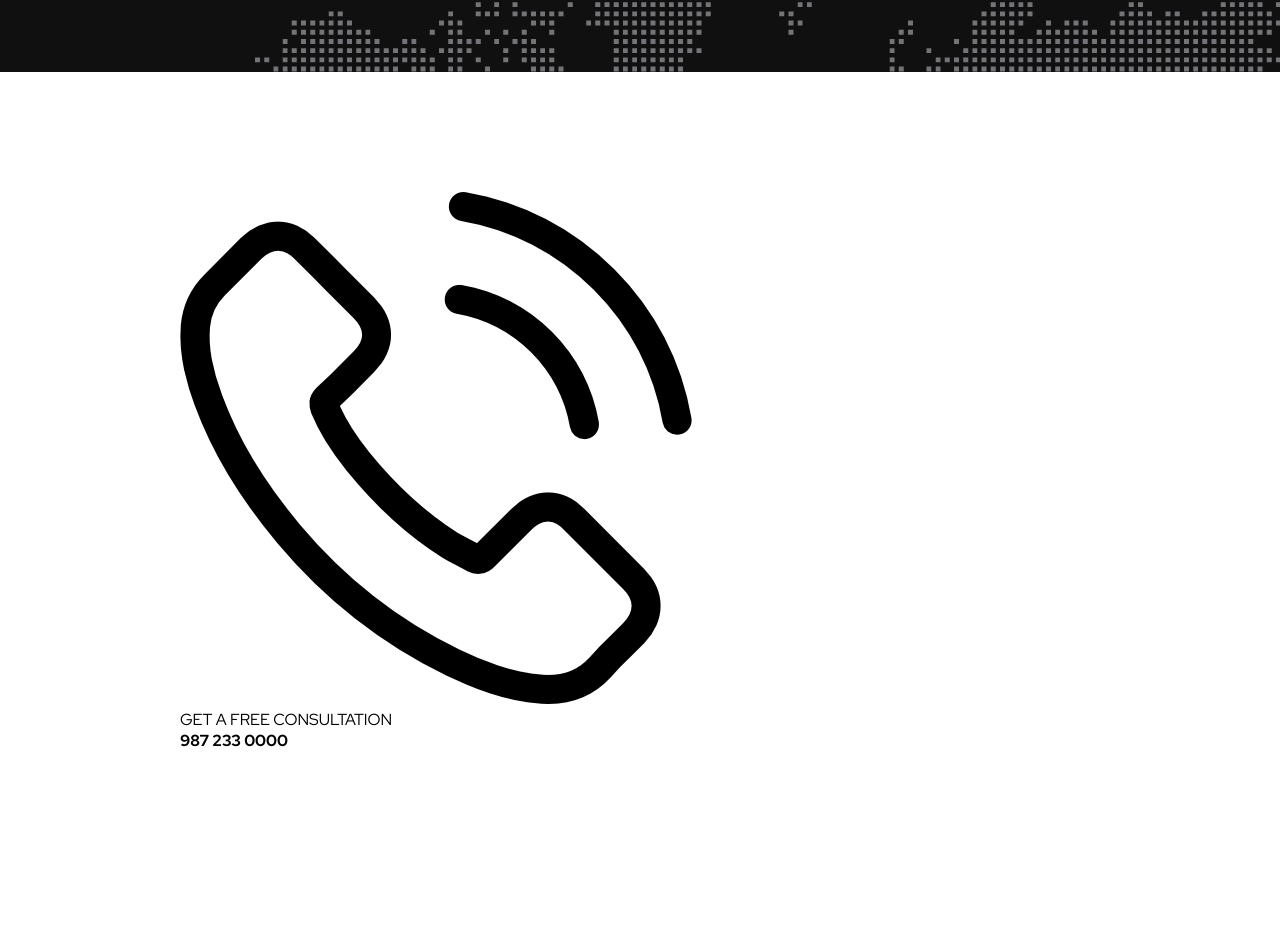
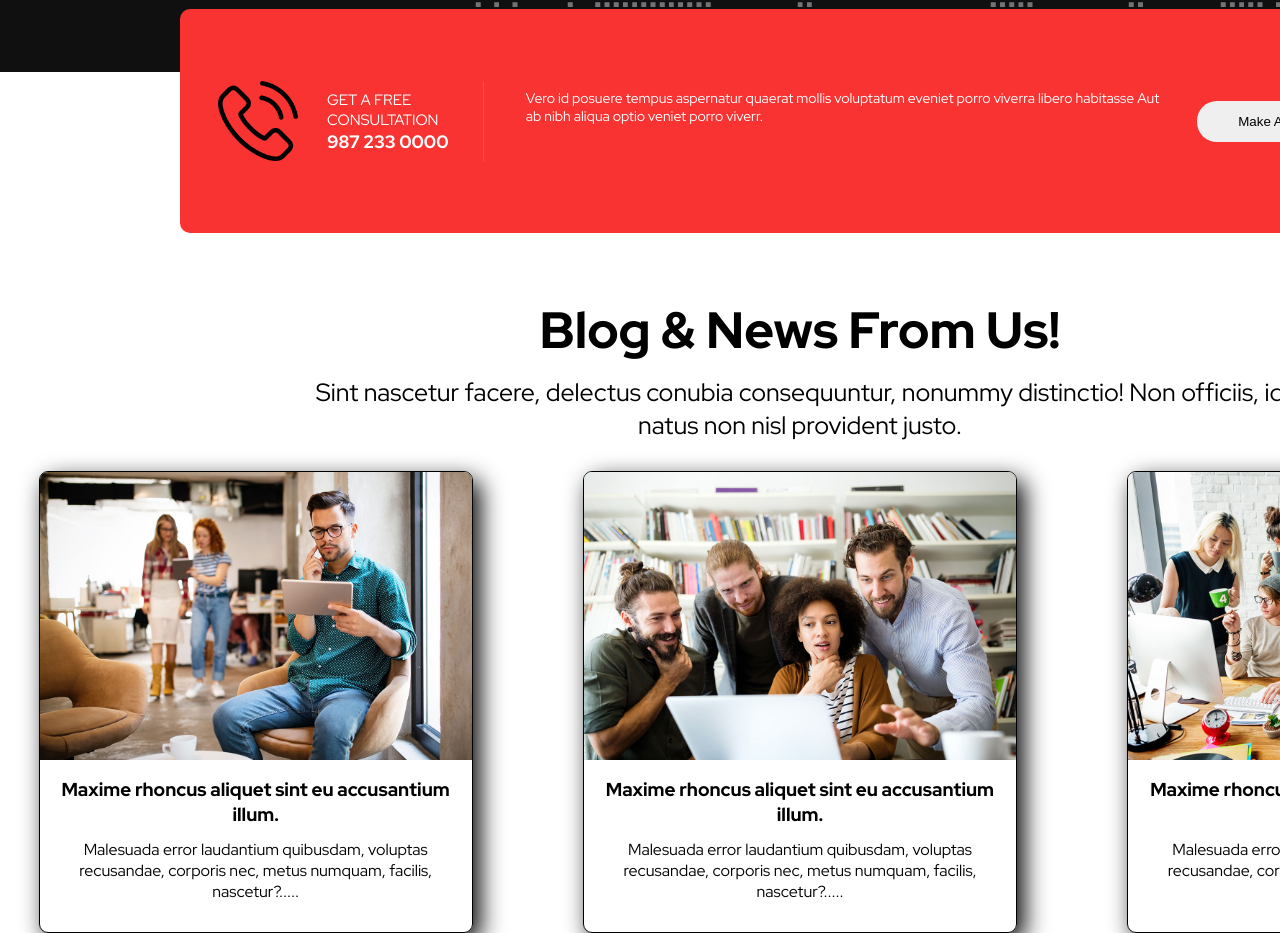
Before and after one commit to webashraf/digital-agency-project, a plain HTML site: page index.html in a window 1280 px wide. Shown: the part 1676-2609 px from the top of the page. Before the commit the page ends 2547 px from the top, so only its background shows below. Drawn offline with Linux system fonts and the light colour scheme.

Commit message:
add blog section codeJ

```diff
--- a/index.html
+++ b/index.html
@@ -114,6 +114,69 @@
               <h4>987 233 0000</h4>
             </div>
           </div>
+          <div class="action-text">
+            <p class="my-pera">
+              Vero id posuere tempus aspernatur quaerat mollis voluptatum
+              eveniet porro viverra libero habitasse Aut ab nibh aliqua optio
+              veniet porro viverr.
+            </p>
+            <button>Make Apointment</button>
+          </div>
+        </div>
+      </section>
+
+      <section class="blog-section">
+        <div class="blog-container">
+          <h2 class="blog-title">Blog & News From Us!</h2>
+          <p class="my-pera">
+            Sint nascetur facere, delectus conubia consequuntur, nonummy
+            distinctio! Non officiis, id natus non nisl provident justo.
+          </p>
+
+          <div class="blog-cart-box">
+            <div class="blog-cart-itmes">
+              <img
+                src="./asset/image/blog-1.jpg"
+                alt="blog img"
+                class="blog-cart-img"
+              />
+              <h3 class="blog-cart-title">
+                Maxime rhoncus aliquet sint eu accusantium illum.
+              </h3>
+              <p class="blog-cart-descript">
+                Malesuada error laudantium quibusdam, voluptas recusandae,
+                corporis nec, metus numquam, facilis, nascetur?.....
+              </p>
+            </div>
+            <div class="blog-cart-itmes">
+              <img
+                src="./asset/image/blog-2.jpg"
+                alt="blog img 2"
+                class="blog-cart-img"
+              />
+              <h3 class="blog-cart-title">
+                Maxime rhoncus aliquet sint eu accusantium illum.
+              </h3>
+              <p class="blog-cart-descript">
+                Malesuada error laudantium quibusdam, voluptas recusandae,
+                corporis nec, metus numquam, facilis, nascetur?.....
+              </p>
+            </div>
+            <div class="blog-cart-itmes">
+              <img
+                src="./asset/image/blog-3.jpg"
+                alt="blog img 3"
+                class="blog-cart-img"
+              />
+              <h3 class="blog-cart-title">
+                Maxime rhoncus aliquet sint eu accusantium illum.
+              </h3>
+              <p class="blog-cart-descript">
+                Malesuada error laudantium quibusdam, voluptas recusandae,
+                corporis nec, metus numquam, facilis, nascetur?.....
+              </p>
+            </div>
+          </div>
         </div>
       </section>
     </main>
--- a/style.css
+++ b/style.css
@@ -114,7 +114,8 @@ header nav {
   font-size: 25px;
 }
 .service-title {
-  font-size: 62px;
+  font-size: 46px;
+  margin: 18px 0;
 }
 .service-list {
   font-size: 24px;
@@ -165,3 +166,84 @@ header nav {
   background-color: #fff;
 }
 /*  */
+/* Call to action style */
+.call-to-action-container.container {
+  background-color: #f93232;
+  padding: 72px 38px;
+  box-sizing: border-box;
+  position: relative;
+  top: -63px;
+  border-radius: 10px;
+  display: flex;
+  align-items: center;
+  gap: 22px;
+}
+.call-to-action-container.container .phone img {
+  width: 80px;
+}
+.phone {
+  display: flex;
+  gap: 29px;
+  align-items: center;
+  color: #ffff;
+  border-right: 1px solid gray;
+  padding-right: 28px;
+}
+.phone-text p {
+  font-size: 15px;
+}
+.phone-text h4 {
+  font-size: 18px;
+}
+.action-text p {
+  padding: 0 20px;
+  font-size: 14px;
+  color: #fff;
+}
+.action-text button {
+  padding: 13px 33px;
+  border: none;
+  border-radius: 20px;
+  width: 225px;
+}
+.action-text {
+  display: flex;
+  align-items: center;
+}
+/*  */
+
+/* Blog style */
+.blog-container {
+  text-align: center;
+}
+.blog-title {
+  font-size: 51px;
+  margin-bottom: 12px;
+}
+.my-pera {
+  padding: 0 295px;
+}
+
+/* blog cart style */
+.blog-cart-box {
+  display: flex;
+  gap: 33px;
+}
+
+.blog-cart-itmes {
+  width: 27%;
+  margin: auto;
+  border: 1px solid;
+  padding-bottom: 30px;
+  border-radius: 9px;
+  box-shadow: 7px 9px 25px black;
+  overflow: hidden;
+}
+.blog-cart-itmes img {
+  width: 100%;
+}
+.blog-cart-title {
+  margin: 12px 0;
+}
+/*  */
+/*  */
```
